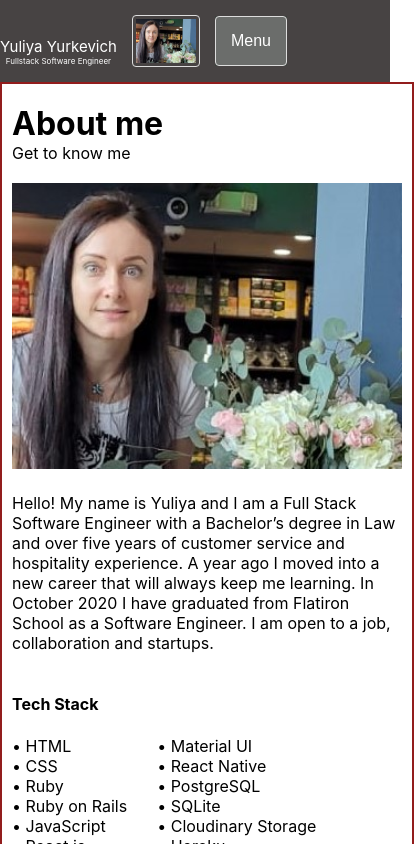
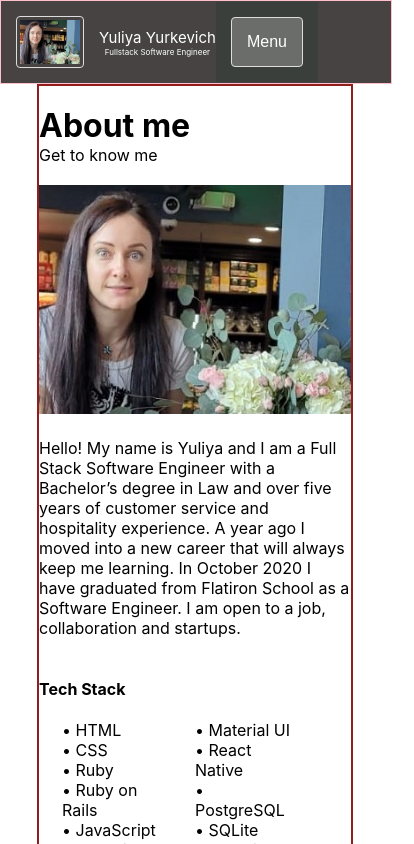
Before and after one commit to yulia-2008/mysite, a React (Create React App) app: page / in a window 390 px wide. Shown: the top 844 px of the page, 414 px wide, since content can reach past the window. Built offline with nearby package versions, Linux system fonts and the light colour scheme.

Commit message:
some css

```diff
--- a/src/App.css
+++ b/src/App.css
@@ -3,6 +3,13 @@ h1, p {
 }
 
 hr {
+  /* in resume container, underlined tech stack */
+  width: 80%;
+  margin-left: 0;
+}
+
+#width-70 > hr {
+  /* devider between projects */
   margin-top: 30px;
   margin-bottom: 30px;
 }
@@ -40,13 +47,15 @@ hr {
 
 #flex-tech-stack {
   display: flex;
+  justify-content: center;
   /* border: 4px solid rgb(223, 42, 42); */
 }
 
 #flex-item {
+  width: 33%;
   padding-right: 30px;
   padding-bottom: 30px;
-  /* border: 4px solid rgb(22, 238, 105); */
+  /* border: 1px solid rgb(22, 238, 105);  */
 }
 
 #picture-container{
@@ -92,10 +101,11 @@ hr {
 }
 
 #nav-bar {
-  padding: 0px;
+  padding-top: 100px;;
+  /* padding: 0px; */
   width: 20%;
   min-height: 100%;
-  /* border: 1px solid black; */
+  border: 1px solid pink;
   text-align: center;
   background-color:rgb(71, 67, 67)
 }
@@ -105,9 +115,10 @@ hr {
     display: flex;
     position: sticky;
     top: 0;
+    padding: 0;
     align-items: center;
-    text-align: center;
-    /* justify-content: space-around; */
+    /* text-align: center; */
+    /* justify-content: left;   */
     width: 100%;
     /* border: 1px solid black;  */
   }
@@ -126,9 +137,9 @@ hr {
 @media only screen and (max-width: 600px) {
   #main-container{
     padding-top: 20px;
-    padding-left: 10px;
-    padding-right: 10px;
-    width: 100%;
+    padding-left: 0px;
+    padding-right: 0px;
+    width: 80%;
     margin: auto;
     border: 2px solid rgb(146, 29, 29);
   }
@@ -225,6 +236,7 @@ hr {
   font-size: 30px;
 }
 
+
 @media only screen and (max-width: 600px) {
   #large {
     font-size: 15px;
@@ -266,6 +278,7 @@ hr {
   border-radius: 4px;
   color: white;
   padding: 15px;
+  margin: 15px;
   font-size: 16px;
   cursor: pointer;
 }
--- a/src/NavBar.js
+++ b/src/NavBar.js
@@ -6,12 +6,12 @@ class NavBar extends Component {
     render() {
         return (
                 <div id="nav-bar">
-                    <div>
-                        <br></br>
+                    <img id="avatar" src={Yuliya} alt="yulia-picture"></img>
+                    <div id="border">
                         <p id="large" className="white">Yuliya Yurkevich</p>
                         <p id="small" className="white">Fullstack Software Engineer</p>
                     </div>
-                    <img id="avatar" src={Yuliya} alt="yulia-picture"></img>
+                    <br></br> <br></br>
 
                     <div class="dropdown">
                         <button class="dropbtn" > Menu</button>
--- a/src/Projects.js
+++ b/src/Projects.js
@@ -9,10 +9,9 @@ class Projects extends Component {
                 </div>
 
                  <div id="width-70">
-                    <p id="large">NYCable</p>
+                    <b id="medium">NYCABLE</b>
                     <p id='medium'> <a href="http://www.nycable.net/"> www.nycable.net</a> </p>
-                    <p><b>GitHub</b> &nbsp;
-                        <a href="https://github.com/yulia-2008/nycable_frontend">Frontend</a> &nbsp;
+                    <p> GitHub: <a href="https://github.com/yulia-2008/nycable_frontend">Frontend</a> &nbsp;
                         <a href="https://github.com/yulia-2008/nycable_backend">Backend</a>
                     </p>
                     <br></br>
@@ -61,8 +60,8 @@ class Projects extends Component {
 
                     <hr></hr>
 
-                    <p id="large">MyKitchen</p>
-                    <p><b>GitHub</b> &nbsp;
+                    <b id="medium">MY KITCHEN</b>
+                    <p>GitHub: &nbsp;
                         <a href="https://github.com/yulia-2008/my-kitchen-frontend">Frontend</a> &nbsp;
                         <a href="https://github.com/yulia-2008/MyKitchen-backend">Backend</a>
                     </p>
@@ -94,8 +93,8 @@ class Projects extends Component {
 
                     <hr></hr>
 
-                    <p id="large">Ponder</p>
-                    <p><b>GitHub</b> &nbsp;
+                    <b id="medium">PONDER</b>
+                    <p>GitHub: &nbsp;
                         <a href="https://github.com/yulia-2008/ponder_frontend">Frontend</a> &nbsp;
                         <a href="https://github.com/yulia-2008/ponder_backend">Backend</a>
                     </p>
--- a/src/Resume.js
+++ b/src/Resume.js
@@ -34,27 +34,27 @@ class Resume extends Component {
                     <h3 className="center">Technical Skills</h3>
                     <div id="flex-tech-stack">
                         <div id="flex-item">
-                            <p>• HTML</p>
-                            <p>• CSS</p>
-                            <p>• Ruby</p>
-                            <p>• API</p>
-                            <p>• JavaScript</p>
+                            <p>HTML</p> <hr/>
+                            <p>CSS</p><hr/>
+                            <p>Ruby</p><hr/>
+                            <p>API</p><hr/>
+                            <p>Ruby on Rails</p>
+                        </div>
+                        <div id="flex-item">
+                            <p>JavaScript</p><hr/>
+                            <p>React.js</p><hr/>
+                            <p>Material UI</p><hr/>
+                            <p>React Router</p><hr/>
+                            <p>React Native</p>
 
                         </div>
                         <div id="flex-item">
-                            <p>• React.js</p>
-                            <p>• React Router</p>
-                            <p>• Material UI</p>
-                            <p>• React Native</p>
-                            <p>• Ruby on Rails</p>
-                        </div>
-                        <div id="flex-item">
 
-                            <p>• PostgreSQL</p>
-                            <p>• SQLite</p>
-                            <p>• Cloudinary Storage</p>
-                            <p>• Heroku</p>
-                            <p>• GitHub</p>
+                            <p>PostgreSQL</p><hr/>
+                            <p>SQLite</p><hr/>
+                            <p>Heroku</p><hr/>
+                            <p>GitHub</p><hr/>
+                            <p>Cloudinary Storage</p>
                         </div>
                     </div>
 
```
Also changed, not shown: src/Pictures/User.jpeg.
